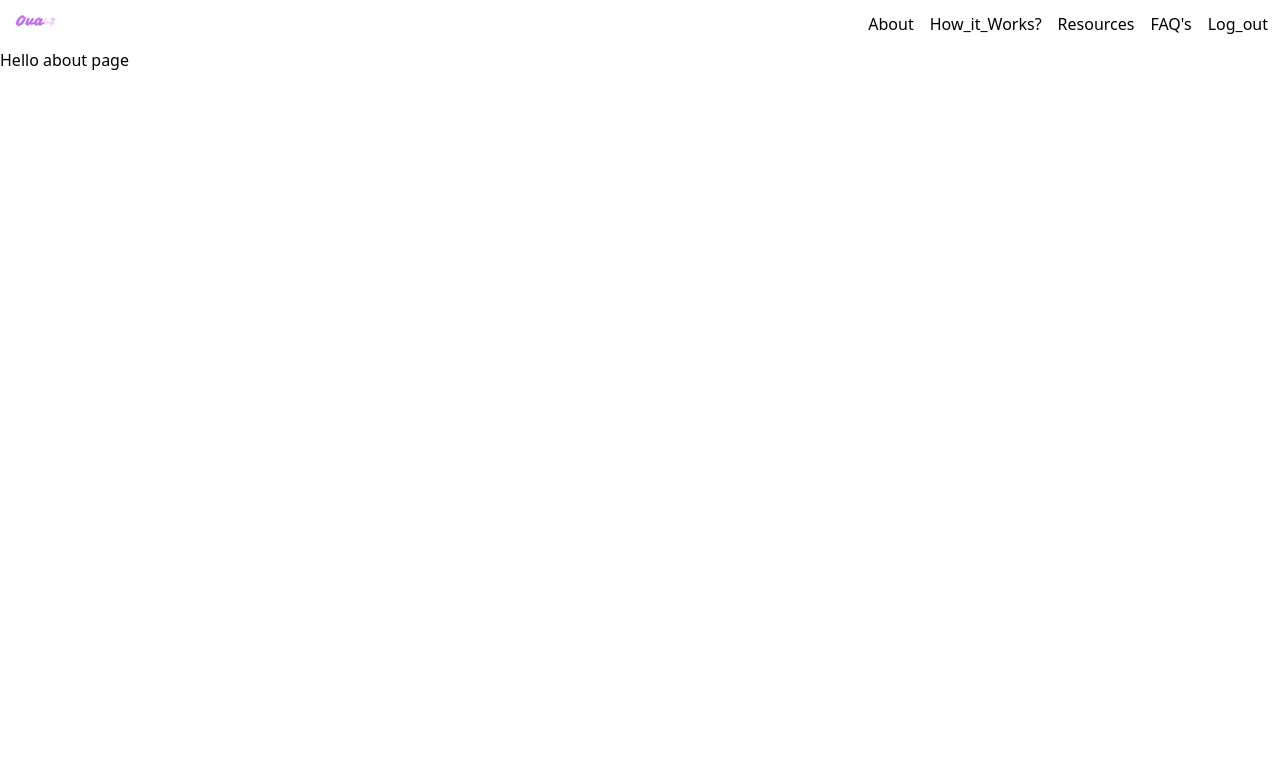
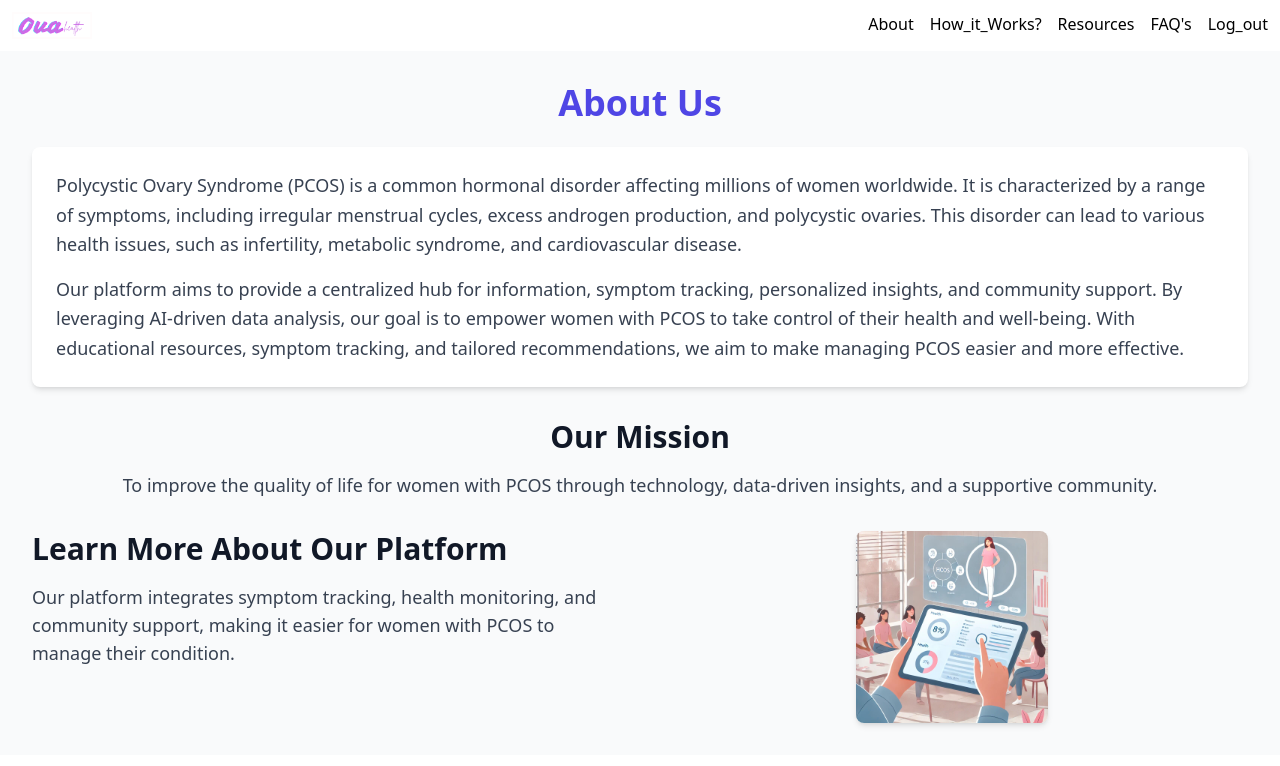
Before and after one commit to arpita1126/pcos, a React (Create React App) app: page /About in a window 1280 px wide. Shown: the top 766 px of the page. Built offline with nearby package versions, Linux system fonts and the light colour scheme.

Commit message:
latest project

```diff
--- a/src/components/Navbar.jsx
+++ b/src/components/Navbar.jsx
@@ -7,7 +7,7 @@ const Navbar = () => {
         <div>
             <div className="flex  flex-row justify-between p-3 ">
                 <div>
-                    <img src={logo} alt="text"  width={50}/>
+                    <img src={logo} alt="text" className="w-20 h-auto"/>
                 </div>
 
                     <div className="flex  flex-direction-row space-x-4  ">
--- a/src/pages/About/About.jsx
+++ b/src/pages/About/About.jsx
@@ -1,9 +1,69 @@
-import React from 'react'
+import React from "react";
+import about from "../../assets/about.jpg";
 
 const About = () => {
   return (
-    <div>Hello about page </div>
-  )
-}
+    <div className="bg-gray-50 py-8 px-4 sm:px-6 lg:px-8">
+      <div className="max-w-7xl mx-auto">
+        {/* Title Section */}
+        <h2 className="text-3xl font-bold text-center text-indigo-600 mb-6 sm:text-4xl">
+          About Us
+        </h2>
 
-export default About
+        {/* Content Card Section */}
+        <div className="bg-white p-6 rounded-lg shadow-md">
+          <p className="text-lg text-gray-700 leading-relaxed">
+            Polycystic Ovary Syndrome (PCOS) is a common hormonal disorder
+            affecting millions of women worldwide. It is characterized by a
+            range of symptoms, including irregular menstrual cycles, excess
+            androgen production, and polycystic ovaries. This disorder can lead
+            to various health issues, such as infertility, metabolic syndrome,
+            and cardiovascular disease.
+          </p>
+          <p className="mt-4 text-lg text-gray-700 leading-relaxed">
+            Our platform aims to provide a centralized hub for information,
+            symptom tracking, personalized insights, and community support. By
+            leveraging AI-driven data analysis, our goal is to empower women
+            with PCOS to take control of their health and well-being. With
+            educational resources, symptom tracking, and tailored recommendations,
+            we aim to make managing PCOS easier and more effective.
+          </p>
+        </div>
+
+        {/* Mission Section */}
+        <div className="mt-8 text-center">
+          <h3 className="text-2xl font-semibold text-gray-900 sm:text-3xl">
+            Our Mission
+          </h3>
+          <p className="text-lg text-gray-700 mt-4">
+            To improve the quality of life for women with PCOS through
+            technology, data-driven insights, and a supportive community.
+          </p>
+        </div>
+
+        {/* Optional Image Section (Responsive Grid Layout) */}
+        <div className="grid grid-cols-1 lg:grid-cols-2 gap-8 mt-8">
+          <div>
+            <h3 className="text-2xl font-semibold text-gray-900 sm:text-3xl">
+              Learn More About Our Platform
+            </h3>
+            <p className="text-lg text-gray-700 mt-4">
+              Our platform integrates symptom tracking, health monitoring, and
+              community support, making it easier for women with PCOS to manage
+              their condition.
+            </p>
+          </div>
+          <div className="flex justify-center items-center">
+            <img
+              className="w-48 h-auto rounded-lg shadow-md"  // Make the image smaller by setting width to 12rem (w-48)
+              src={about}
+              alt="About Us"
+            />
+          </div>
+        </div>
+      </div>
+    </div>
+  );
+};
+
+export default About;
--- a/src/pages/FAQ/FAQ.jsx
+++ b/src/pages/FAQ/FAQ.jsx
@@ -1,8 +1,66 @@
-import React from 'react'
+import React, { useState } from "react";
 
- const FAQ = () => {
+const FAQ = () => {
+  const [open, setOpen] = useState(null);
+
+  const toggle = (index) => {
+    setOpen(open === index ? null : index);
+  };
+
+  const faqs = [
+    {
+      question: "What is PCOS?",
+      answer:
+        "Polycystic Ovary Syndrome (PCOS) is a common hormonal disorder affecting women of reproductive age. It can cause irregular periods, excess androgen levels, and polycystic ovaries, leading to fertility issues and other health problems.",
+    },
+    {
+      question: "How can I manage PCOS symptoms?",
+      answer:
+        "Managing PCOS involves a combination of lifestyle changes like a healthy diet, regular exercise, and sometimes medications like birth control pills or insulin-sensitizing drugs. It's important to work with a healthcare provider to develop a personalized treatment plan.",
+    },
+    {
+      question: "What is the role of AI in managing PCOS?",
+      answer:
+        "AI can analyze health data to provide personalized recommendations on diet, exercise, and symptom management. It helps track progress and offers insights based on individual health needs, making PCOS management more tailored and effective.",
+    },
+    {
+      question: "Can PCOS affect fertility?",
+      answer:
+        "Yes, PCOS can affect fertility by causing irregular ovulation or anovulation (lack of ovulation). However, many women with PCOS can still conceive with proper management and treatment options like medication to regulate ovulation.",
+    },
+    {
+      question: "Is there a cure for PCOS?",
+      answer:
+        "Currently, there is no cure for PCOS. However, symptoms can be managed with medications and lifestyle changes. Treatment focuses on reducing symptoms and preventing complications such as infertility and metabolic issues.",
+    },
+  ];
+
   return (
-    <div>FAQ</div>
-  )
-}
-export default FAQ
+    <div className="bg-gray-50 py-12 px-6 sm:px-8 lg:px-16">
+      <div className="max-w-7xl mx-auto">
+        <h2 className="text-3xl font-bold text-center text-indigo-600 mb-8 sm:text-4xl">
+          Frequently Asked Questions
+        </h2>
+
+        <div className="space-y-6">
+          {faqs.map((faq, index) => (
+            <div key={index} className="bg-white p-6 rounded-lg shadow-md">
+              <div
+                className="flex justify-between items-center cursor-pointer"
+                onClick={() => toggle(index)}
+              >
+                <h3 className="text-xl font-semibold text-gray-900">{faq.question}</h3>
+                <span className="text-gray-500">{open === index ? "-" : "+"}</span>
+              </div>
+              {open === index && (
+                <p className="mt-4 text-gray-700">{faq.answer}</p>
+              )}
+            </div>
+          ))}
+        </div>
+      </div>
+    </div>
+  );
+};
+
+export default FAQ;
--- a/src/pages/How_it_works/How_it_works.jsx
+++ b/src/pages/How_it_works/How_it_works.jsx
@@ -1,8 +1,73 @@
-import React from 'react'
+import React from "react";
 
-const How_it_works = () => {
+const HowItWorks = () => {
   return (
-    <div>How_it_works</div>
-  )
-}
-export default How_it_works
+    <div className="bg-gray-50 py-12 px-6 sm:px-8 lg:px-16">
+      <div className="max-w-7xl mx-auto">
+        {/* Title Section */}
+        <h2 className="text-3xl font-bold text-center text-indigo-600 mb-8 sm:text-4xl">
+          How It Works
+        </h2>
+
+        {/* Steps Section */}
+        <div className="grid grid-cols-1 lg:grid-cols-3 gap-8">
+          {/* Step 1 */}
+          <div className="bg-white p-6 rounded-lg shadow-lg text-center">
+            <div className="text-indigo-600 text-4xl mb-4">📚</div>
+            <h3 className="text-xl font-semibold text-gray-900">Educational Resources</h3>
+            <p className="text-gray-700 mt-4">
+              Our platform provides curated, easy-to-understand educational content about PCOS, including symptoms, diagnosis, treatment options, and lifestyle changes.
+            </p>
+          </div>
+
+          {/* Step 2 */}
+          <div className="bg-white p-6 rounded-lg shadow-lg text-center">
+            <div className="text-indigo-600 text-4xl mb-4">📊</div>
+            <h3 className="text-xl font-semibold text-gray-900">Symptom Tracking</h3>
+            <p className="text-gray-700 mt-4">
+              Track your symptoms, menstrual cycles, and health data to monitor progress and make informed decisions about your health.
+            </p>
+          </div>
+
+          {/* Step 3 */}
+          <div className="bg-white p-6 rounded-lg shadow-lg text-center">
+            <div className="text-indigo-600 text-4xl mb-4">💡</div>
+            <h3 className="text-xl font-semibold text-gray-900">Personalized Insights</h3>
+            <p className="text-gray-700 mt-4">
+              AI-driven insights and recommendations tailored to your unique needs, including diet, exercise, and lifestyle changes for better health management.
+            </p>
+          </div>
+
+          {/* Step 4 */}
+          <div className="bg-white p-6 rounded-lg shadow-lg text-center">
+            <div className="text-indigo-600 text-4xl mb-4">🔔</div>
+            <h3 className="text-xl font-semibold text-gray-900">Medication & Reminders</h3>
+            <p className="text-gray-700 mt-4">
+              Set medication reminders and track adherence to your treatment plan to ensure that you stay on track with your health goals.
+            </p>
+          </div>
+
+          {/* Step 5 */}
+          <div className="bg-white p-6 rounded-lg shadow-lg text-center">
+            <div className="text-indigo-600 text-4xl mb-4">🤝</div>
+            <h3 className="text-xl font-semibold text-gray-900">Community Support</h3>
+            <p className="text-gray-700 mt-4">
+              Connect with others in the PCOS community, share experiences, and receive support through moderated discussions and forums.
+            </p>
+          </div>
+
+          {/* Step 6 */}
+          <div className="bg-white p-6 rounded-lg shadow-lg text-center">
+            <div className="text-indigo-600 text-4xl mb-4">🩺</div>
+            <h3 className="text-xl font-semibold text-gray-900">Health Monitoring</h3>
+            <p className="text-gray-700 mt-4">
+              Integrate wearable devices and health apps to monitor your physical activity, sleep, and other vital health metrics in real-time.
+            </p>
+          </div>
+        </div>
+      </div>
+    </div>
+  );
+};
+
+export default HowItWorks;
--- a/src/pages/Resources/Resources.jsx
+++ /dev/null
@@ -1,8 +0,0 @@
-import React from 'react'
-
-const Resources = () => {
-  return (
-    <div>Reosuce pageedjbvfdbjvfdbjfvdjbdfvjhb</div>
-  )
-}
-export default Resources
```
Also changed, not shown: src/assets/about.jpg (added), src/assets/details.png (deleted).
